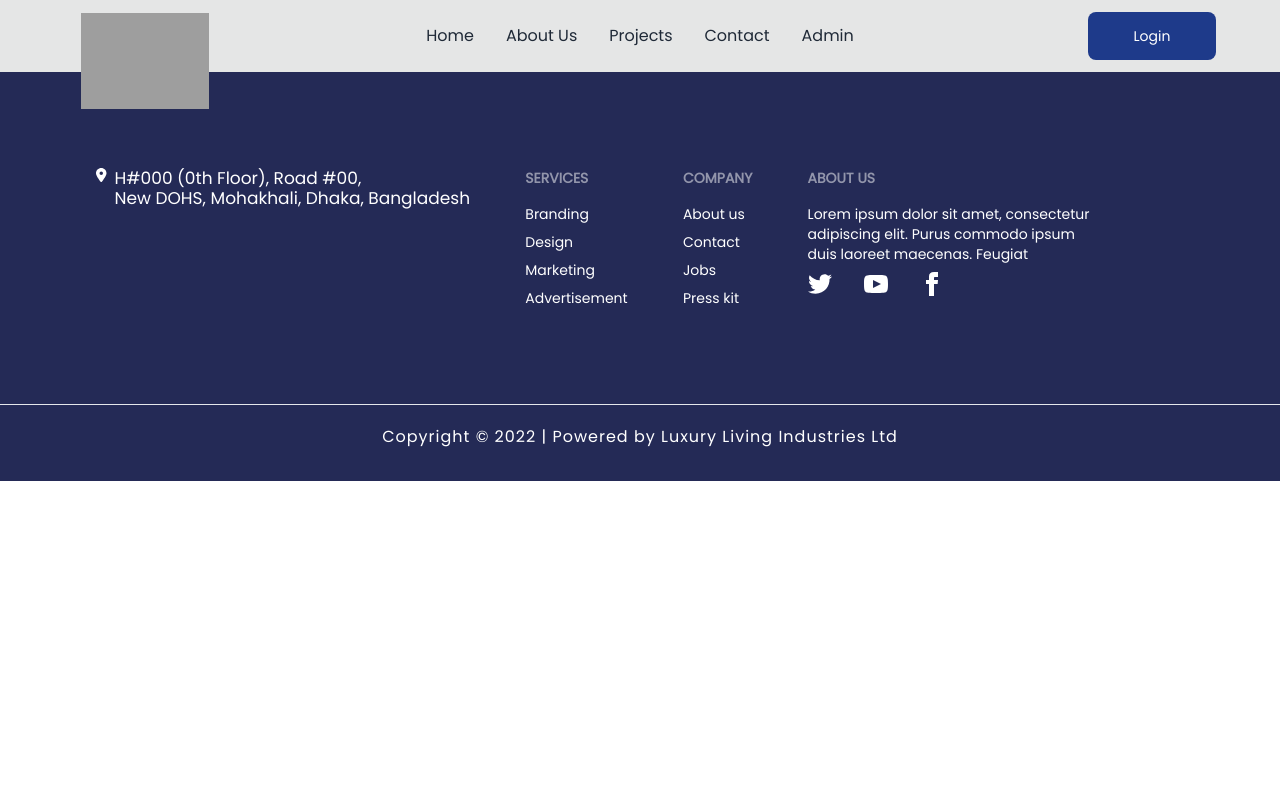
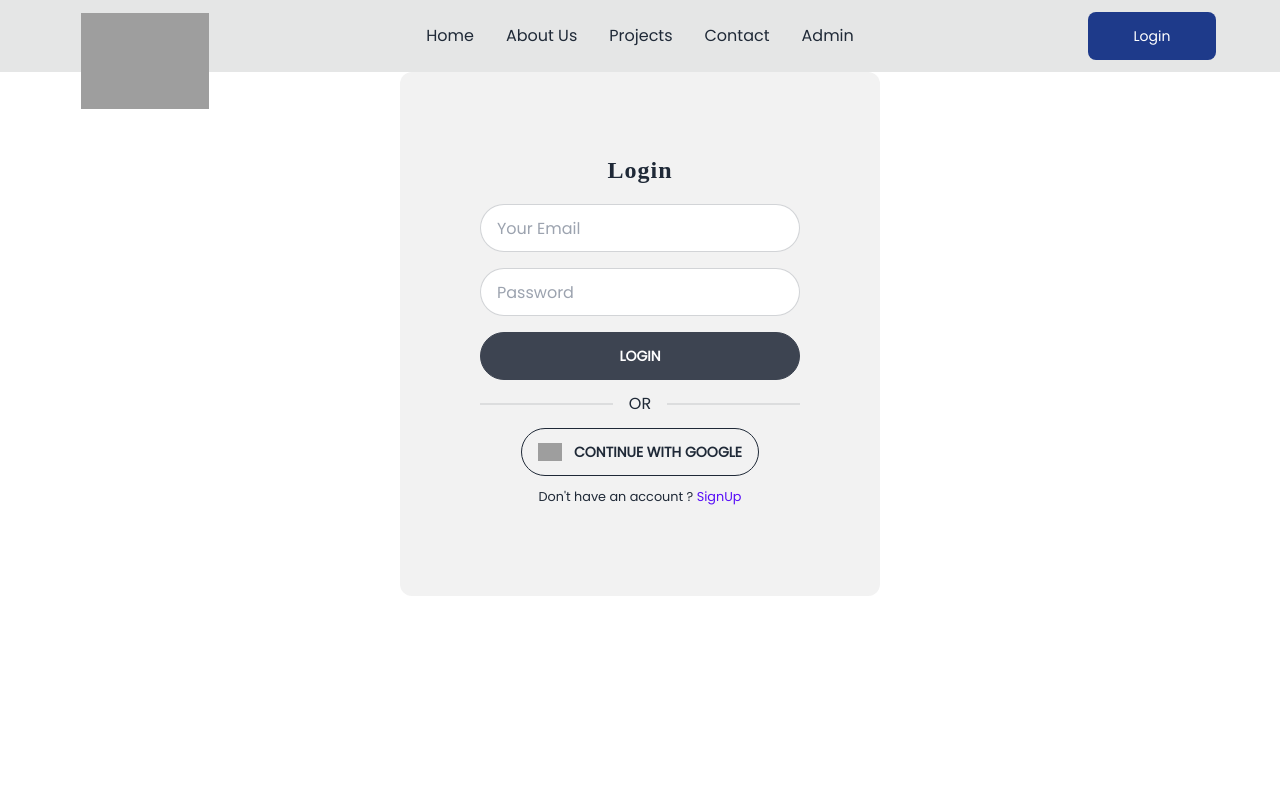
Before and after one commit to ashrafurrahman22/luxury-living-client, a React (Create React App) app: page /login in a window 1280 px wide. Shown: the top 800 px of the page. Built offline with nearby package versions, Linux system fonts and the light colour scheme; grey boxes are pictures that could not be loaded.

Commit message:
firebas-added

```diff
--- a/package.json
+++ b/package.json
@@ -10,8 +10,10 @@
     "@testing-library/react": "^13.4.0",
     "@testing-library/user-event": "^13.5.0",
     "daisyui": "^2.37.0",
+    "firebase": "^9.13.0",
     "react": "^18.2.0",
     "react-dom": "^18.2.0",
+    "react-firebase-hooks": "^5.0.3",
     "react-hook-form": "^7.39.1",
     "react-router-dom": "^6.4.2",
     "react-scripts": "5.0.1",
--- a/src/App.js
+++ b/src/App.js
@@ -1,6 +1,7 @@
 import React from 'react';
 import { Route, Routes } from 'react-router-dom';
 import Home from './Pages/Home/Home';
+import Login from './Pages/Login/Login';
 import Footer from './Pages/Shared/Footer';
 import Navbar from './Pages/Shared/Navbar';
 
@@ -15,6 +16,8 @@ const App = () => {
         <Navbar/>
       <Routes>
         <Route path='/' element={<Home/>}></Route>
+        <Route path='/login' element={<Login/>}></Route>
+
       </Routes>
 
       <Footer/>
--- /dev/null
+++ b/src/Pages/Login/Login.js
@@ -0,0 +1,166 @@
+import React from 'react';
+import { useSignInWithEmailAndPassword, useSignInWithGoogle } from 'react-firebase-hooks/auth';
+import { useForm } from 'react-hook-form';
+import { Link, useLocation, useNavigate } from 'react-router-dom';
+import auth from '../../firebase.init';
+import Loading from '../Shared/Loading';
+
+const Login = () => {
+
+    const [signInWithGoogle, user1, loading1, error1] = useSignInWithGoogle(auth);
+
+    const { register, formState: { errors }, handleSubmit } = useForm();
+
+    const [
+        signInWithEmailAndPassword,
+        user,
+        loading,
+        error,
+    ] = useSignInWithEmailAndPassword(auth);
+
+    let signInError;
+    const navigate = useNavigate();
+    const location = useLocation();
+    let from = location.state?.from?.pathname || "/";
+
+    if(user || user1){
+        navigate(from, { replace: true });
+        console.log(user);
+      }
+
+    if (loading || loading1 ) {
+        return <Loading></Loading>
+    }
+
+    if(error || error1){
+        signInError= <p className='text-red-500'><small>{error?.message || error1?.message }</small></p>
+    }
+
+    const onSubmit = data => {
+        signInWithEmailAndPassword(data.email, data.password);
+    }
+
+    return (
+        <div className="min-h-screen">
+        <div className="flex justify-center items-center">
+          <div id='login-mainDiv'
+
+            className="flex rounded-xl bg-base-200 flex-col justify-center items-center p-20"
+          >
+            <div id='secndDiv'
+              className="flex flex-col justify-center items-center"
+            >
+              <h2
+                style={{
+                  fontFamily: "Montserrat",
+                  fontSize: "24px",
+                  letterSpacing: "1px",
+                }}
+                className="text-center font-semibold pb-4"
+              >
+                Login
+              </h2>
+
+
+              {/* form div */}
+              <div>
+                <form onSubmit={handleSubmit(onSubmit)}>
+
+                  <div  className="form-control w-96 max-w-xs">
+
+                    <input
+                      type="email"
+                      placeholder="Your Email"
+                      className="input input-bordered rounded-full w-full max-w-xs"
+                      {...register("email", {
+                        required: {
+                          value: true,
+                          message: "Email is Required",
+                        },
+                        pattern: {
+                          value: /[a-z0-9]+@[a-z]+\.[a-z]{2,3}/,
+                          message: "Provide a valid Email",
+                        },
+                      })}
+                    />
+                    <label className="label">
+                      {errors.email?.type === "required" && (
+                        <span className="label-text-alt text-red-500">
+                          {errors.email.message}
+                        </span>
+                      )}
+                      {errors.email?.type === "pattern" && (
+                        <span className="label-text-alt text-red-500">
+                          {errors.email.message}
+                        </span>
+                      )}
+                    </label>
+                  </div>
+                  <div className="form-control w-full max-w-xs">
+
+                    <input
+                      type="password"
+                      placeholder="Password"
+                      className="input input-bordered rounded-full w-full max-w-xs"
+                      {...register("password", {
+                        required: {
+                          value: true,
+                          message: "Password is Required",
+                        },
+                        minLength: {
+                          value: 6,
+                          message: "Must be 6 characters or longer",
+                        },
+                      })}
+                    />
+                    <label className="label">
+                      {errors.password?.type === "required" && (
+                        <span className="label-text-alt text-red-500">
+                          {errors.password.message}
+                        </span>
+                      )}
+                      {errors.password?.type === "minLength" && (
+                        <span className="label-text-alt text-red-500">
+                          {errors.password.message}
+                        </span>
+                      )}
+                    </label>
+                  </div>
+
+                  {signInError}
+                  <input
+                    className="btn lg:w-full w-56 rounded-full lg:max-w-xs text-white"
+                    type="submit"
+                    value="Login"
+                  />
+                </form>
+              </div>
+
+              <div className="divider">OR</div>
+              {/* google div */}
+              <div>
+                <button id='googleBtn'
+
+                  onClick={() => signInWithGoogle()}
+                  className="btn rounded-full  btn-outline"
+                >
+                  <img className="w-6 mr-3" src="https://assets.stickpng.com/thumbs/5847f9cbcef1014c0b5e48c8.png" alt="" />
+                  Continue with Google
+                </button>
+                <p className="text-center py-2">
+                  <small>
+                  Don't have an account ? {" "}
+                    <Link className="text-primary" to="/signup">
+                      SignUp
+                    </Link>
+                  </small>
+                </p>
+              </div>
+            </div>
+          </div>
+        </div>
+      </div>
+    );
+};
+
+export default Login;
--- /dev/null
+++ b/src/Pages/Shared/Loading.js
@@ -0,0 +1,12 @@
+import React from 'react';
+
+const Loading = () => {
+    return (
+        <div className="min-h-screen flex flex-col gap-5 items-center justify-center ">
+        <div className="w-20 h-20 border-b-2 border-gray-900 rounded-full animate-spin"></div>
+        <h2 className='text-xl font-semibold' >Loading....</h2>
+    </div>
+    );
+};
+
+export default Loading;
--- /dev/null
+++ b/src/firebase.init.js
@@ -0,0 +1,22 @@
+// Import the functions you need from the SDKs you need
+import { initializeApp } from "firebase/app";
+import { getAuth } from "firebase/auth";
+// TODO: Add SDKs for Firebase products that you want to use
+// https://firebase.google.com/docs/web/setup#available-libraries
+
+// Your web app's Firebase configuration
+const firebaseConfig = {
+  apiKey: "AIzaSyBcCPSyxF12kOw1blTf4-6GVGFRoRKc3Tk",
+  authDomain: "luxury-living22.firebaseapp.com",
+  projectId: "luxury-living22",
+  storageBucket: "luxury-living22.appspot.com",
+  messagingSenderId: "842414811707",
+  appId: "1:842414811707:web:6bceb430dd14d09ab38a1e"
+};
+
+// Initialize Firebase
+const app = initializeApp(firebaseConfig);
+
+const auth = getAuth(app);
+
+export default auth;
```
Also changed, not shown: 1 other file (tests, documents, lock files or other folders).
